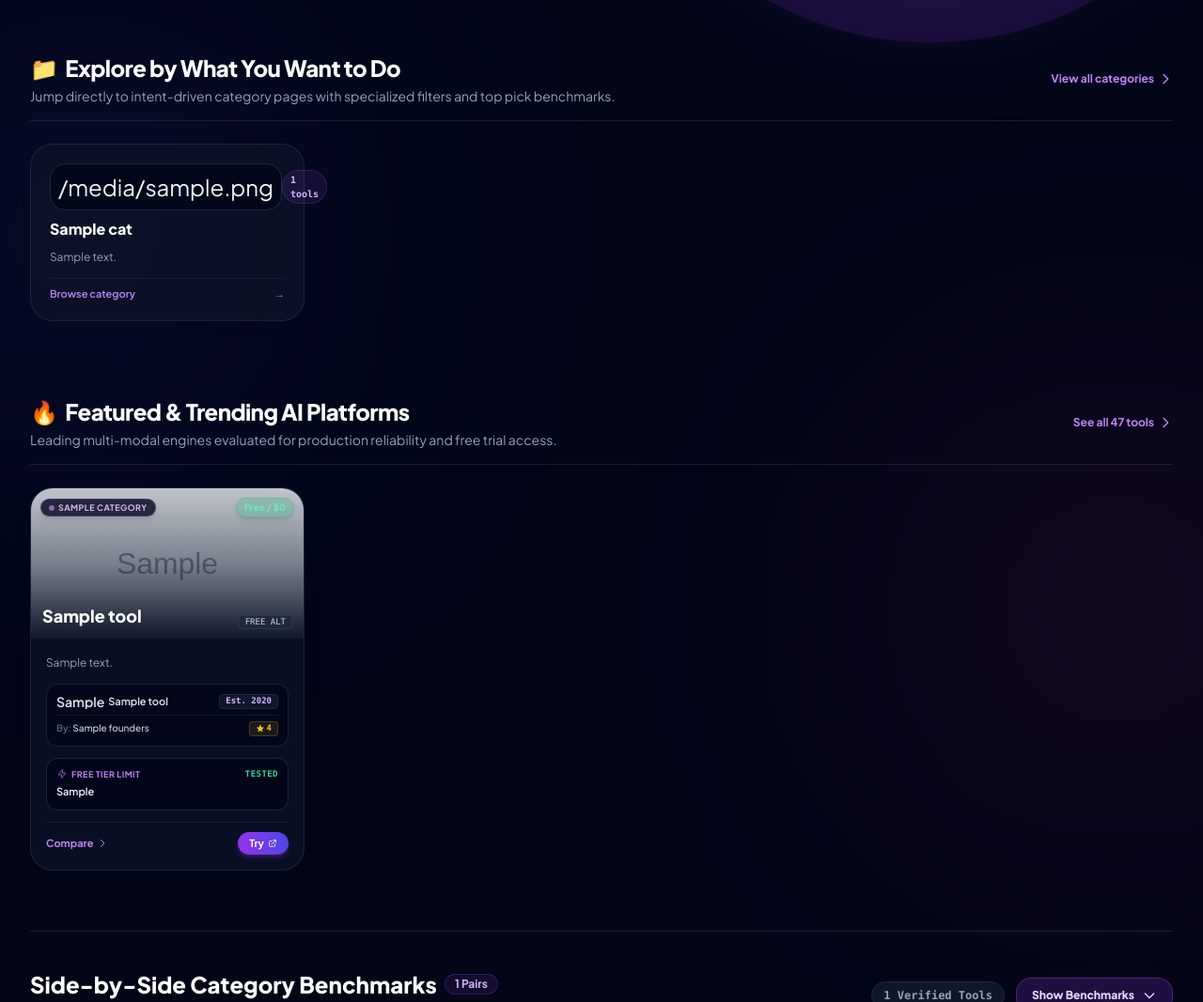
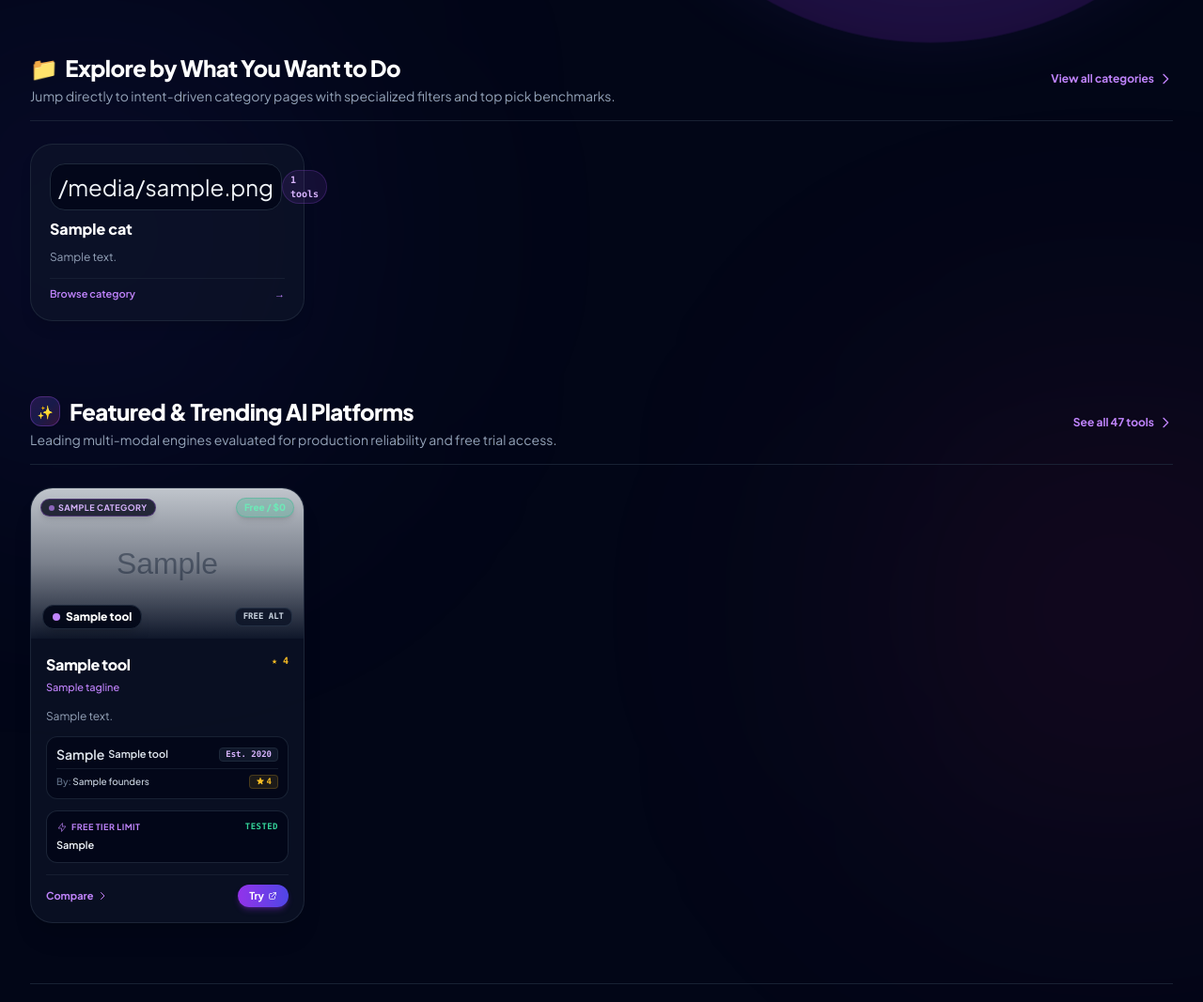
Before and after one commit to AkbarDev/metricore.in, a FastAPI app: template app/templates/index.html in a window 1280 px wide. Shown: the part 618-1685 px from the top of the page at 94% size. Run offline with FastAPI, Linux system fonts and the light colour scheme; the template is opened without the code that fills it: most values are stand-ins (such as "Sample title", 1, 10 or a date in 2020); grey boxes marked "Sample" are stand-in pictures; some libraries are stand-ins or nearby versions.

Commit message:
feat: Replace fire emoji with modern sparkle badge and prominently display tool names in card body

```diff
--- a/app/templates/components/tool_card.html
+++ b/app/templates/components/tool_card.html
@@ -39,14 +39,13 @@
             {% endif %}
         </div>
 
-        <!-- Tool Title on bottom of image -->
-        <div class="absolute bottom-2.5 left-3 right-3 flex items-end justify-between gap-2">
-            <h3 class="text-base sm:text-lg font-black text-white group-hover:text-purple-300 transition-colors drop-shadow-md truncate">
-                <a href="/tool/{{ tool.id }}" class="hover:underline">
-                    {{ tool.name }}
-                </a>
-            </h3>
-            <span class="text-[9px] px-1.5 py-0.2 rounded bg-slate-800/80 text-slate-300 border border-slate-700/60 font-mono flex-shrink-0">
+        <!-- Tool Title pill on bottom of image -->
+        <div class="absolute bottom-2.5 left-3 right-3 flex items-center justify-between gap-2">
+            <span class="inline-flex items-center gap-1.5 px-2.5 py-1 rounded-xl bg-slate-950/90 backdrop-blur-md border border-slate-800 text-white font-black text-xs shadow-lg truncate max-w-[75%]">
+                <span class="w-2 h-2 rounded-full bg-purple-400"></span>
+                <span class="truncate">{{ tool.name }}</span>
+            </span>
+            <span class="text-[9px] px-2 py-0.5 rounded-lg bg-slate-900/90 text-slate-300 border border-slate-700/60 font-mono font-bold flex-shrink-0 backdrop-blur-md">
                 {% if tool.pricing_type == "Paid" %}PAID{% else %}FREE ALT{% endif %}
             </span>
         </div>
@@ -54,6 +53,25 @@
 
     <!-- Card Content -->
     <div class="p-4 flex-grow flex flex-col justify-between space-y-3">
+        <!-- Prominent Tool Name & Rating in Card Body -->
+        <div class="space-y-1">
+            <div class="flex items-start justify-between gap-2">
+                <h3 class="text-base font-extrabold text-white group-hover:text-purple-300 transition-colors tracking-tight truncate flex-1">
+                    <a href="/tool/{{ tool.id }}" class="hover:underline flex items-center gap-1.5">
+                        <span class="truncate">{{ tool.name }}</span>
+                    </a>
+                </h3>
+                <span class="text-[10px] font-mono font-bold text-amber-400 flex items-center gap-0.5 flex-shrink-0">
+                    ★ {{ tool.rating or 4.8 }}
+                </span>
+            </div>
+            {% if tool.tagline %}
+            <p class="text-[11px] font-medium text-purple-400 truncate">
+                {{ tool.tagline }}
+            </p>
+            {% endif %}
+        </div>
+
         <!-- Description -->
         <p class="text-xs text-slate-400 line-clamp-2 leading-relaxed">
             {{ tool.description }}
--- a/app/templates/index.html
+++ b/app/templates/index.html
@@ -121,8 +121,8 @@
             <div class="space-y-6 pt-4">
                 <div class="flex flex-col sm:flex-row sm:items-center justify-between gap-3 border-b border-slate-800/80 pb-4">
                     <div>
-                        <h2 class="text-2xl font-black text-white tracking-tight flex items-center gap-2">
-                            <span>🔥</span>
+                        <h2 class="text-2xl font-black text-white tracking-tight flex items-center gap-2.5">
+                            <span class="w-8 h-8 rounded-xl bg-gradient-to-br from-purple-500/20 via-indigo-500/20 to-pink-500/20 border border-purple-500/30 flex items-center justify-center text-purple-300 text-sm shadow-sm">✨</span>
                             <span>Featured & Trending AI Platforms</span>
                         </h2>
                         <p class="text-xs sm:text-sm text-slate-400 mt-1">Leading multi-modal engines evaluated for production reliability and free trial access.</p>
```
